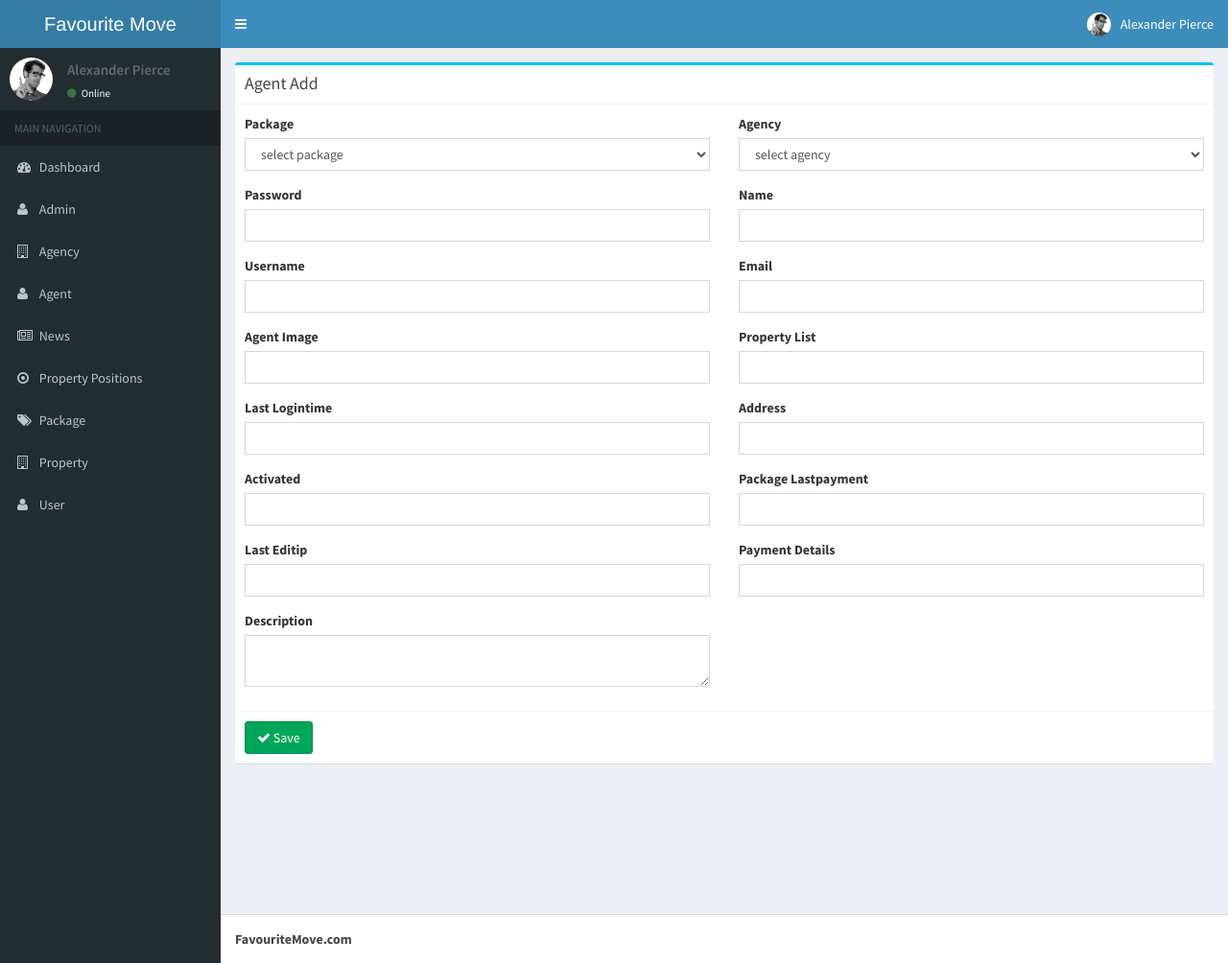
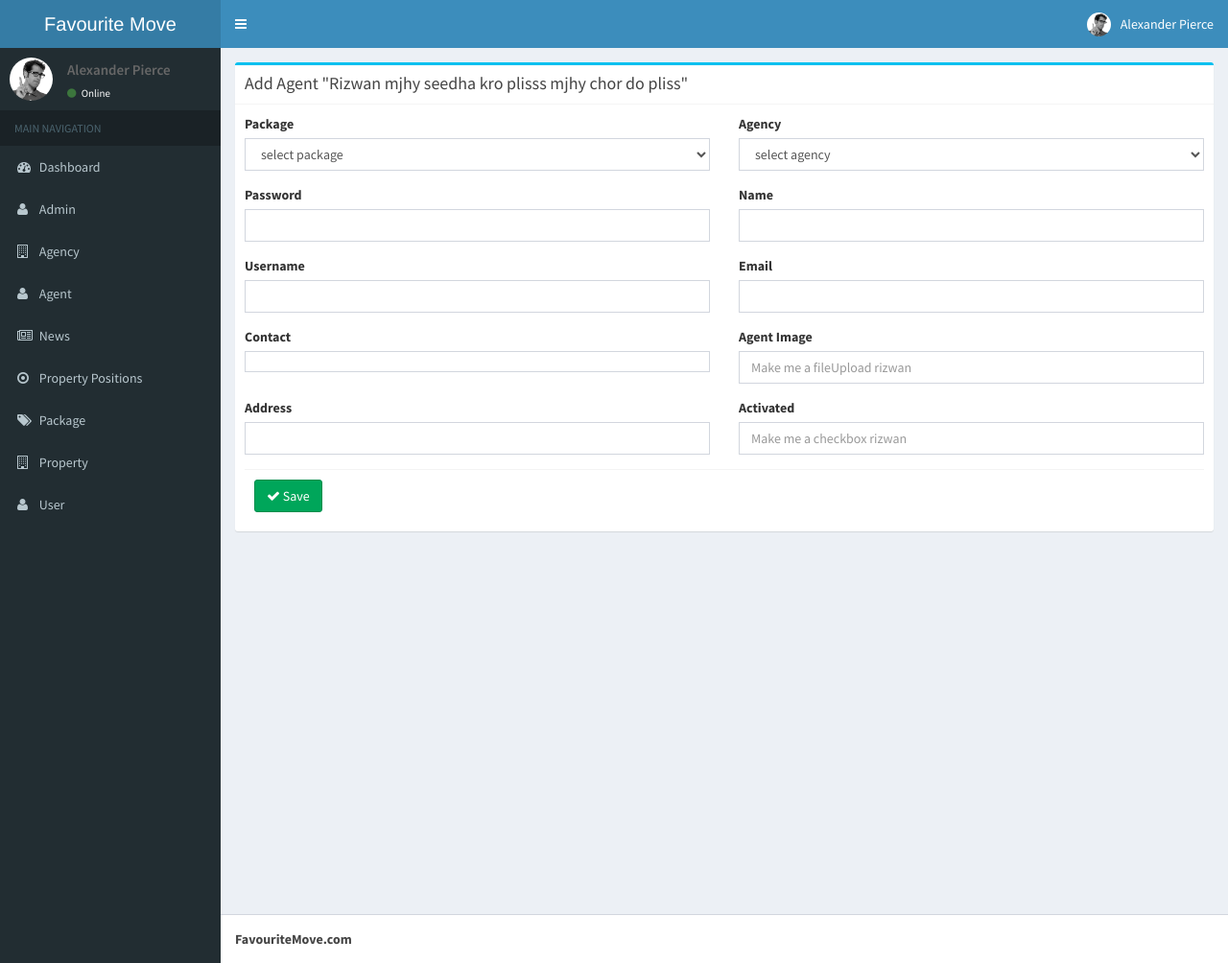
Before and after one commit to qasim902/favmove1, a CodeIgniter app: page /favmove1/agent/add in a window 1280 px wide. Shown: the whole page at 96% size. Run offline with CodeIgniter, Linux system fonts and the light colour scheme; data that the repository does not hold is empty; some libraries are stand-ins or nearby versions.

Commit message:
Changed the form add agent (Qasim)

```diff
--- a/application/views/agent/add.php
+++ b/application/views/agent/add.php
@@ -2,7 +2,7 @@
     <div class="col-md-12">
       	<div class="box box-info">
             <div class="box-header with-border">
-              	<h3 class="box-title">Agent Add</h3>
+              	<h3 class="box-title">Add Agent "Rizwan mjhy seedha kro plisss mjhy chor do pliss"</h3>
             </div>
             <?php echo form_open('agent/add'); ?>
           	<div class="box-body">
@@ -63,24 +63,30 @@
 							<input type="text" name="email" value="<?php echo $this->input->post('email'); ?>" class="form-control" id="email" />
 						</div>
 					</div>
+                    <div class="col-md-6">
+						<label for="contact" class="control-label">Contact</label>
+						<div class="form-group">
+							<input type="tel" name="contact" value="<?php echo $this->input->post('email'); ?>" class="form-control" id="contact" />
+						</div>
+					</div>
 					<div class="col-md-6">
 						<label for="agent_image" class="control-label">Agent Image</label>
 						<div class="form-group">
-							<input type="text" name="agent_image" value="<?php echo $this->input->post('agent_image'); ?>" class="form-control" id="agent_image" />
+							<input type="text" name="agent_image" placeholder="Make me a fileUpload rizwan" value="<?php echo $this->input->post('agent_image'); ?>" class="form-control" id="agent_image" />
 						</div>
 					</div>
-					<div class="col-md-6">
-						<label for="property_list" class="control-label">Property List</label>
-						<div class="form-group">
-							<input type="text" name="property_list" value="<?php echo $this->input->post('property_list'); ?>" class="form-control" id="property_list" />
-						</div>
-					</div>
-					<div class="col-md-6">
-						<label for="last_logintime" class="control-label">Last Logintime</label>
-						<div class="form-group">
-							<input type="text" name="last_logintime" value="<?php echo $this->input->post('last_logintime'); ?>" class="has-datetimepicker form-control" id="last_logintime" />
-						</div>
-					</div>
+<!--					<div class="col-md-6">-->
+<!--						<label for="property_list" class="control-label">Property List</label>-->
+<!--						<div class="form-group">-->
+<!--							<input type="text" name="property_list" value="--><?php //echo $this->input->post('property_list'); ?><!--" class="form-control" id="property_list" />-->
+<!--						</div>-->
+<!-- 					</div>-->
+<!--					<div class="col-md-6">-->
+<!--						<label for="last_logintime" class="control-label">Last Logintime</label>-->
+<!--						<div class="form-group">-->
+<!--							<input type="text" name="last_logintime" value="--><?php //echo $this->input->post('last_logintime'); ?><!--" class="has-datetimepicker form-control" id="last_logintime" />-->
+<!--						</div>-->
+<!--					</div>-->
 
 					<div class="col-md-6">
 						<label for="address" class="control-label">Address</label>
@@ -91,34 +97,34 @@
 					<div class="col-md-6">
 						<label for="activated" class="control-label">Activated</label>
 						<div class="form-group">
-							<input type="text" name="activated" value="<?php echo $this->input->post('activated'); ?>" class="form-control" id="activated" />
+							<input type="text" name="activated" placeholder="Make me a checkbox rizwan" value="<?php echo $this->input->post('activated'); ?>" class="form-control" id="activated" />
 						</div>
 					</div>
-					<div class="col-md-6">
-						<label for="package_lastpayment" class="control-label">Package Lastpayment</label>
-						<div class="form-group">
-							<input type="text" name="package_lastpayment" value="<?php echo $this->input->post('package_lastpayment'); ?>" class="has-datetimepicker form-control" id="package_lastpayment" />
-						</div>
-					</div>
-					<div class="col-md-6">
-						<label for="last_editip" class="control-label">Last Editip</label>
-						<div class="form-group">
-							<input type="text" name="last_editip" value="<?php echo $this->input->post('last_editip'); ?>" class="form-control" id="last_editip" />
-						</div>
-					</div>
-					<div class="col-md-6">
-						<label for="payment_details" class="control-label">Payment Details</label>
-						<div class="form-group">
-							<input type="text" name="payment_details" value="<?php echo $this->input->post('payment_details'); ?>" class="form-control" id="payment_details" />
-						</div>
-					</div>
-					<div class="col-md-6">
-						<label for="description" class="control-label">Description</label>
-						<div class="form-group">
-							<textarea name="description" class="form-control" id="description"><?php echo $this->input->post('description'); ?></textarea>
-						</div>
-					</div>
-				</div>
+<!--					<div class="col-md-6">-->
+<!--						<label for="package_lastpayment" class="control-label">Package Lastpayment</label>-->
+<!--						<div class="form-group">-->
+<!--							<input type="text" name="package_lastpayment" value="--><?php //echo $this->input->post('package_lastpayment'); ?><!--" class="has-datetimepicker form-control" id="package_lastpayment" />-->
+<!--						</div>-->
+<!--					</div>-->
+<!--					<div class="col-md-6">-->
+<!--						<label for="last_editip" class="control-label">Last Editip</label>-->
+<!--						<div class="form-group">-->
+<!--							<input type="text" name="last_editip" value="--><?php //echo $this->input->post('last_editip'); ?><!--" class="form-control" id="last_editip" />-->
+<!--						</div>-->
+<!--					</div>-->
+<!--					<div class="col-md-6">-->
+<!--						<label for="payment_details" class="control-label">Payment Details</label>-->
+<!--						<div class="form-group">-->
+<!--							<input type="text" name="payment_details" value="--><?php //echo $this->input->post('payment_details'); ?><!--" class="form-control" id="payment_details" />-->
+<!--						</div>-->
+<!--					</div>-->
+<!--					<div class="col-md-6">-->
+<!--						<label for="description" class="control-label">Description</label>-->
+<!--						<div class="form-group">-->
+<!--							<textarea name="description" class="form-control" id="description">--><?php //echo $this->input->post('description'); ?><!--</textarea>-->
+<!--						</div>-->
+<!--					</div>-->
+<!--				</div>-->
 			</div>
           	<div class="box-footer">
             	<button type="submit" class="btn btn-success">
```
Also changed, not shown: application/views/agent/index.php (+5 -5 lines).
